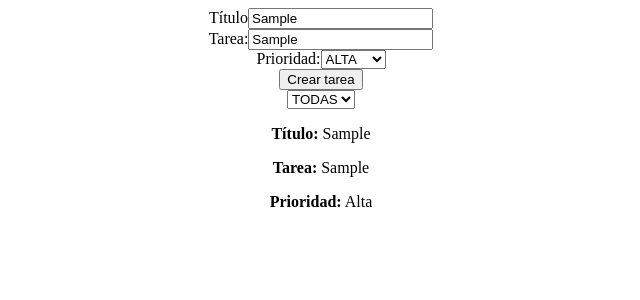
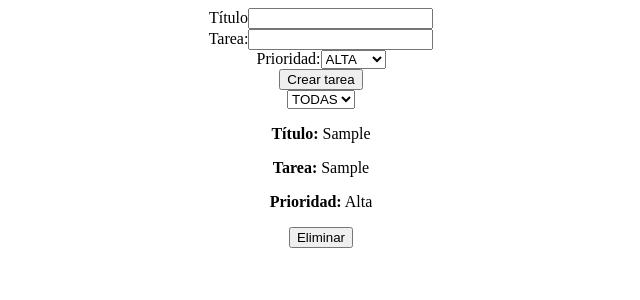
Before and after one commit to josemanuel80/OB_REACT_Ejercicio9, a React (Create React App) app: page / in a window 1280 px wide. Both pictures are taken after typing "Sample", "Sample" into the empty fields and a click on the button "Crear tarea". Shown: the top 300 px of the page, without its empty margins (319-959 px from the left). Built offline with nearby package versions, Linux system fonts and the light colour scheme.

Commit message:
delete working

```diff
--- a/src/components/Form.jsx
+++ b/src/components/Form.jsx
@@ -25,6 +25,8 @@ export const Form = () => {
         priority: selectRef.current.value,
       },
     });
+    titleRef.current.value = '';
+    taskRef.current.value = '';
   };
 
   const handleFilterChange = () => {
--- a/src/components/List.jsx
+++ b/src/components/List.jsx
@@ -4,11 +4,19 @@ import { LEVELS } from './Form';
 import { v4 as uuid } from 'uuid';
 
 export const List = () => {
-  const { state, filter } = useContext(DataContext);
+  const handleDelete = (event) => {
+    event.preventDefault();
+    const id = event.currentTarget.id;
+    console.log(id);
+    dispatch({ type: 'DELETE_TASK', payload: { id } });
+  };
+
+  const { state, filter, dispatch } = useContext(DataContext);
   switch (filter) {
     case 'ALL': {
       return state.map((todo) => {
         return (
+          <>
             <div key={uuid()}>
               <p>
                 <strong>Título:</strong> {todo.title}
@@ -20,6 +28,10 @@ export const List = () => {
                 <strong>Prioridad:</strong> {todo.priority}
               </p>
             </div>
+            <button id={todo.id} onClick={handleDelete}>
+              Eliminar
+            </button>
+          </>
         );
       });
     }
--- a/src/reducer/todoReducer.js
+++ b/src/reducer/todoReducer.js
@@ -1,7 +1,7 @@
 export const initialState = [];
 
+let newId = 0;
 export const todoReducer = (state, action) => {
-  let newId = 0;
   switch (action.type) {
     case 'CREATE_TODO': {
       return [
@@ -14,6 +14,13 @@ export const todoReducer = (state, action) => {
         },
       ];
     }
+    case 'DELETE_TASK': {
+      const newState = [...state];
+      const filtered = newState.filter(
+        (todo) => todo.id !== parseInt(action.payload.id),
+      );
+      return filtered;
+    }
     default:
       return state;
   }
```
Lines whose indentation alone changed are shown as unchanged.
